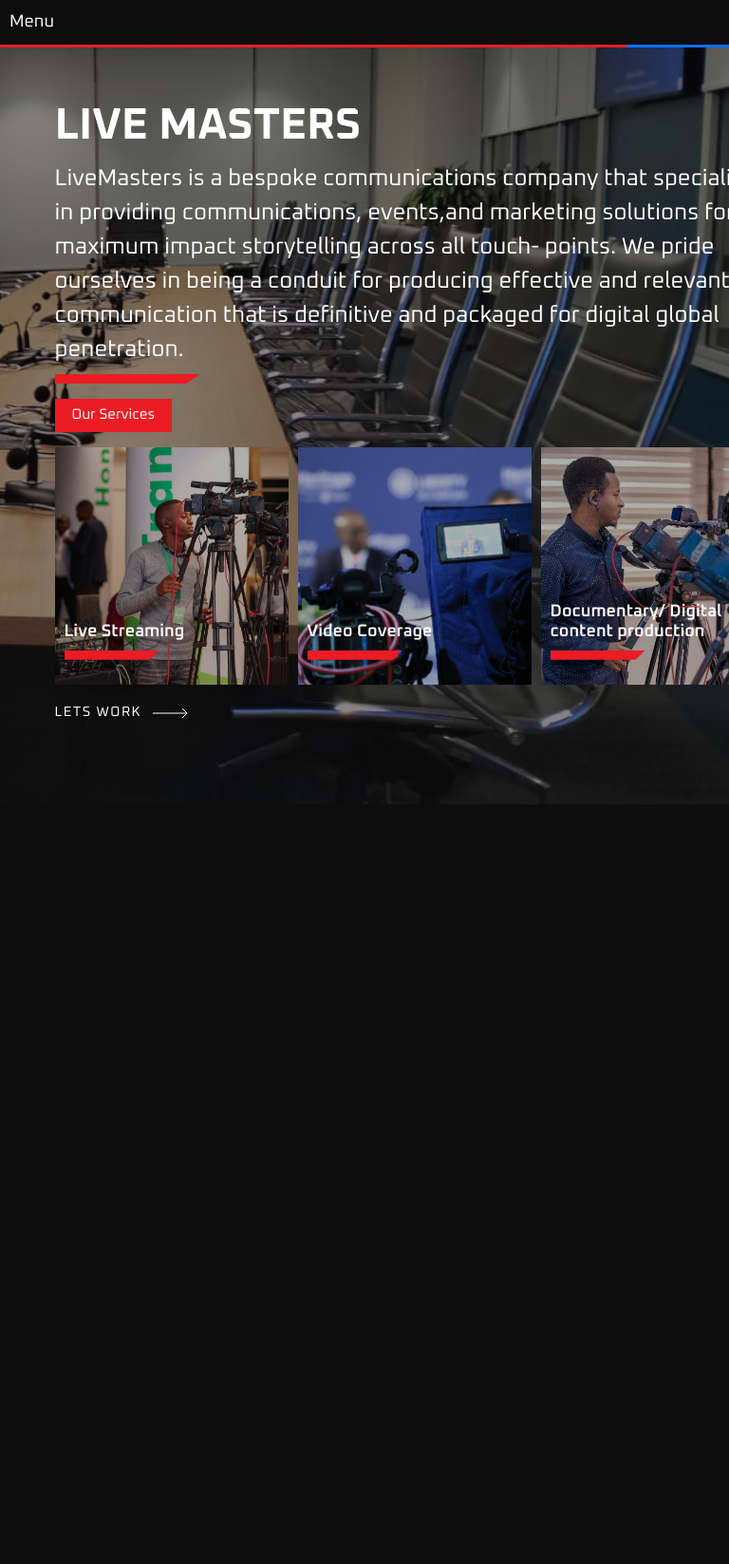
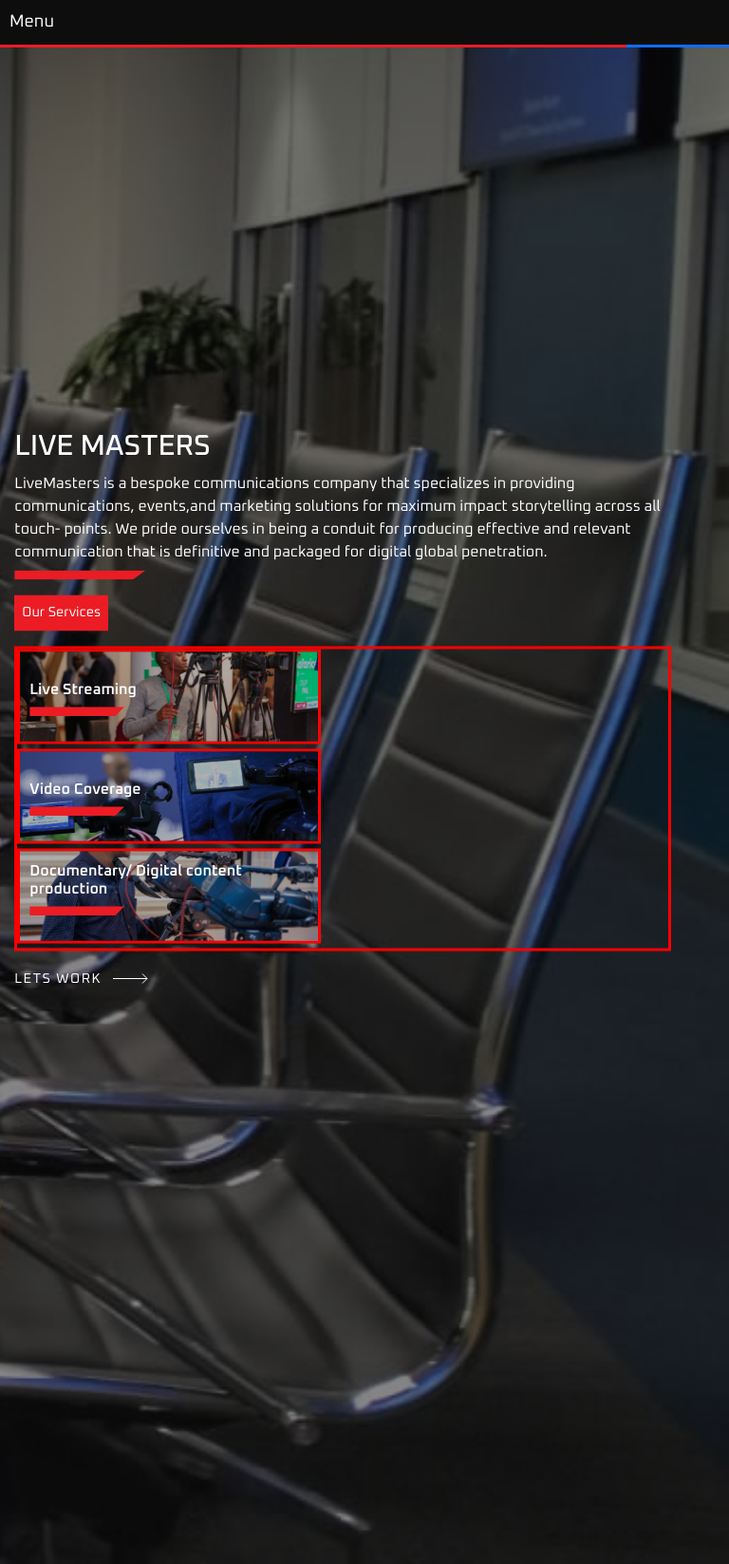
Before and after one commit to leonkae/livemasters, a Django app: template liveapp/templates/liveappTemp/landing.html in a window 768 px wide. Shown: the whole page at 95% size. Before the commit the page ends 847 px from the top, so only its background shows below. Run offline with Django 4.2, Linux system fonts and the light colour scheme; the template is opened without the code that fills it, so the values that code supplies are empty; some web fonts are replaced.

Commit message:
modify:global styles

```diff
--- a/liveapp/static/css/global.css
+++ b/liveapp/static/css/global.css
@@ -247,6 +247,13 @@
   min-height: 100vh;
   position: relative;
 }
+@media screen and (max-width: 1000px) {
+  .carousel {
+   height: 200vh;
+   overflow: hidden;
+  }
+}
+
 .progress-bar {
   position: absolute;
   top: 0;
@@ -317,8 +323,15 @@
   color: #fff;
   width: 100%;
 }
+@media screen and (max-width: 1000px) {
+  .main-post__content {
+    width: 90%;
+    color: white;
+    left: 2%;
+    transform: translateY(-40%);
+  }
+}
 .main-post__content_left {
-  border: 3px solid red;
   position: absolute;
   top: 62.8%;
   height: 250px;
@@ -337,16 +350,33 @@
   display: inline-flex;
   overflow: hidden;
 }
+@media screen and (max-width: 1000px) {
+  .main-post__tag-wrapper {
+    display: flex;
+  }
+}
 .main-post__tag {
   font-size: 0.95em;
   background: var(--primary-color-red);
   padding: 6px 18px;
 }
+@media screen and (max-width: 1000px) {
+  .main-post__tag {
+    font-size: 0.90em;
+    background: var(--primary-color-red);
+    padding: 8px;
+  }
+}
 .main-post__title {
   font-weight: 700;
   font-size: 1.95em;
   line-height: 1.25;
-  /* text-shadow: 0 1px 2px rgba(0, 0, 0, 0.5); */
+}
+@media screen and (max-width: 1000px) {
+  .main-post__title {
+    font-size: 2em;
+    font-weight: 500;
+  }
 }
 .main-post__link {
   text-decoration: none;
@@ -441,6 +471,11 @@
   font-size: 1.5em;
   line-height: 1.5;
 }
+@media screen and (max-width: 1000px) {
+  .post__title {
+    font-size: 1em;
+  }
+}
 .post--active {
   opacity: 1;
   background: rgba(14, 13, 14, 0.75);
@@ -458,7 +493,7 @@
 }
 @media screen and (min-width: 768px) {
   .main-post__title {
-    font-size: 2.9em;
+    font-size: 1.9em;
   }
 }
 @media screen and (min-width: 1024px) {
@@ -490,11 +525,26 @@
   display: flex;
   margin-bottom: 1rem;
 }
+@media screen and (max-width: 1000px) {
+  .services-hero{
+    border: 3px solid red;
+    font-size: 1em;
+    flex-direction: column;
+  }
+}
 .box-1-services {
   width: 320px;
   height: 250px;
   margin-right: 10px;
   position: relative;
+}
+@media screen and (max-width: 1000px) {
+  .box-1-services {
+    height: 100px;
+    border: 3px solid red;
+    margin-bottom:5px;
+    margin-right: 0px;
+  }
 }
 .box-1-services img {
   height: 100%;
@@ -514,6 +564,11 @@
   font-weight: 600;
   color: #fff;
 }
+@media screen and (max-width: 1000px) {
+  .box-1-services-content h1{
+    font-size: 1em;
+  }
+}
 .slice-line-x {
   width: 100px;
   height: 10px;
```
Also changed, not shown: other parts of liveapp/static/css/global.css (+137 -8 lines).
